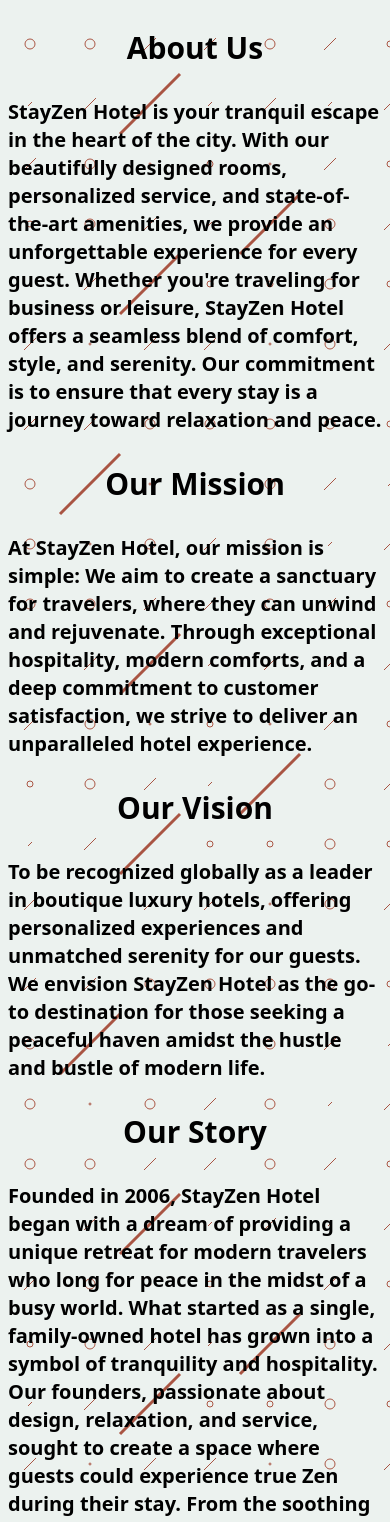
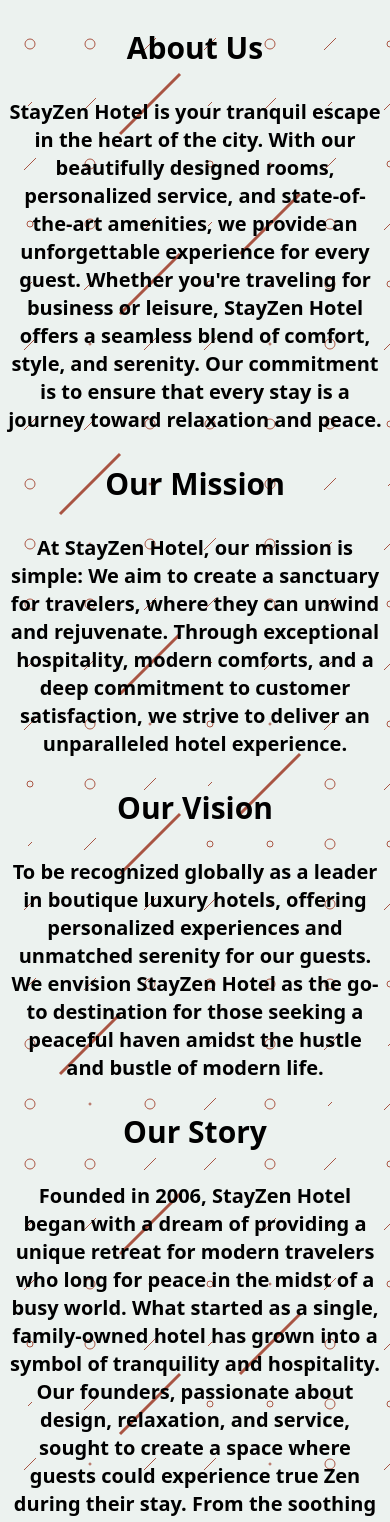
Before and after one commit to mahir-dhiyan/stayzen-hotel-booking-client, a React (Vite) app: page /aboutUs in a window 390 px wide. Shown: the part 166-1688 px from the top of the page. Built offline with nearby package versions, Linux system fonts and the light colour scheme; no server answers.

Commit message:
helmet added

```diff
--- a/src/pages/aboutUs/AboutUs.jsx
+++ b/src/pages/aboutUs/AboutUs.jsx
@@ -1,11 +1,10 @@
 import { Helmet } from "react-helmet-async";
 import AOS from 'aos';
-import 'aos/dist/aos.css'; // You can also use <link> for styles
-// ..
+import 'aos/dist/aos.css';
 AOS.init();
 const AboutUs = () => {
     return (
-        <div>
+        <div className="mb-4">
             <div className="bg-[#ECECF2] text-center mt-4 dark:bg-gray-300 p-4 rounded-3xl border-dashed border-2 border-[#C56652] ">
                 <h2 className="text-5xl font-semibold">About<span className="text-[#C56652]"> Us</span></h2>
             </div>
@@ -14,24 +13,24 @@
                     <title>About - StayZen</title>
                 </Helmet>
                 <h3 data-aos='zoom-in-down' className="text-3xl  font-bold text-center mt-6">About Us</h3>
-                <p data-aos='zoom-in-down' className="text-xl  font-bold">
+                <p data-aos='zoom-in-down' className="text-xl text-center font-bold">
                     StayZen Hotel is your tranquil escape in the heart of the city. With our beautifully designed rooms, personalized service, and state-of-the-art amenities, we provide an unforgettable experience for every guest. Whether you're traveling for business or leisure, StayZen Hotel offers a seamless blend of comfort, style, and serenity. Our commitment is to ensure that every stay is a journey toward relaxation and peace.
                 </p>
                 <h3 data-aos='zoom-in-down' className="text-3xl  font-bold text-center mt-6">Our Mission</h3>
-                <p data-aos='zoom-in-down' className="text-xl  font-bold">
+                <p data-aos='zoom-in-down' className="text-xl text-center font-bold">
                     At StayZen Hotel, our mission is simple:
                     We aim to create a sanctuary for travelers, where they can unwind and rejuvenate. Through exceptional hospitality, modern comforts, and a deep commitment to customer satisfaction, we strive to deliver an unparalleled hotel experience.
                 </p>
                 <h3 data-aos='zoom-in-down' className="text-3xl  font-bold text-center mt-6">Our Vision</h3>
-                <p data-aos='zoom-in-down' className="text-xl  font-bold">
+                <p data-aos='zoom-in-down' className="text-xl text-center font-bold">
                     To be recognized globally as a leader in boutique luxury hotels, offering personalized experiences and unmatched serenity for our guests. We envision StayZen Hotel as the go-to destination for those seeking a peaceful haven amidst the hustle and bustle of modern life.
                 </p>
                 <h3 data-aos='zoom-in-down' className="text-3xl  font-bold text-center mt-6">Our Story</h3>
-                <p data-aos='zoom-in-down' className="text-xl  font-bold">
+                <p data-aos='zoom-in-down' className="text-xl text-center font-bold">
                     Founded in 2006, StayZen Hotel began with a dream of providing a unique retreat for modern travelers who long for peace in the midst of a busy world. What started as a single, family-owned hotel has grown into a symbol of tranquility and hospitality. Our founders, passionate about design, relaxation, and service, sought to create a space where guests could experience true Zen during their stay. From the soothing color palettes in our rooms to the mindfulness-inspired decor, every detail is crafted to offer you a restful and memorable experience.
                 </p>
                 <h3 data-aos='zoom-in-down' className="text-3xl font-bold text-center mt-6">Our Values</h3>
-                <p data-aos='zoom-in-down' className="text-xl font-bold">
+                <p data-aos='zoom-in-down' className="text-xl  font-bold">
                     <ul className="space-y-5 list-disc">
                         <li className="text-xl font-bold"><span className="font-bold text-2xl">Excellence: </span>We are committed to providing top-tier services that exceed guest expectations.</li>
                         <li className="text-xl font-bold"><span className="font-bold text-2xl">Serenity: </span>We cultivate a peaceful and relaxing atmosphere to ensure your stay is a tranquil experience.</li>
--- a/src/pages/contactUs/ContactUs.jsx
+++ b/src/pages/contactUs/ContactUs.jsx
@@ -1,35 +1,42 @@
 import React from 'react';
 import { BsSendArrowDown } from "react-icons/bs";
-import txtUs from "../../assets/chat-svgrepo-com.svg"
+import txtUs from "../../assets/chat-svgrepo-com.svg";
+import AOS from 'aos';
+import 'aos/dist/aos.css';
+import { Helmet } from 'react-helmet-async';
+AOS.init();
 const ContactUs = () => {
     return (
         <div>
+             <Helmet>
+                    <title>Contact Us - StayZen</title>
+                </Helmet>
             <div className="bg-[#ECECF2] text-center mt-4 dark:bg-gray-300 p-4 rounded-3xl border-dashed border-2 border-[#C56652] ">
                 <h2 className="text-5xl font-semibold">Contact<span className="text-[#C56652]"> Us</span></h2>
             </div>
             <div>
 
                 <div className="container mx-auto p-4 pt-0 text-black dark:text-fuchsia-50 font-bold">
-                    <h3 className="text-4xl font-bold text-center mt-6">Get in Touch with Us</h3>
-                    <p className="text-xl text-center mt-4">
+                    <h3 data-aos='zoom-in-down' className="text-4xl font-bold text-center mt-6">Get in Touch with Us</h3>
+                    <p data-aos='zoom-in-down' className="text-xl text-center mt-4">
                         We are here to help you with any questions, bookings, or feedback related to your stay. Feel free to reach out to us, and we'll respond as quickly as possible.
                     </p>
                     {/*  */}
 
-                    <div className="text-center space-y-2 mt-6">
+                    <div data-aos='zoom-in-down' className="text-center space-y-2 mt-6">
                         <h4 className="text-3xl font-semibold">Our Location</h4>
 
                         <p className="text-lg">📍 StayZen 1234 Street Name, City, State, ZIP Code, Country</p>
 
                     </div>
-                    <div className="text-center space-y-2 mt-6">
+                    <div data-aos='zoom-in-down' className="text-center space-y-2 mt-6">
                         <h4 className="text-3xl font-semibold">Get in Touch</h4>
                         <p className="text-lg">Email: <a href="mailto:contact@realstate.com" className="text-blue-500">contact@realstate.com</a></p>
                         <p className="text-lg">Phone: <a href="tel:123-456-7890" className="text-blue-500">123-456-7890</a></p>
                     </div>
                 </div>
             </div>
-            <section className="bg-[#ECECF2] text-black rounded-3xl dark:text-fuchsia-50 dark:bg-gray-700  py-12 px-4 sm:px-6 lg:px-8">
+            <section data-aos='zoom-in-down' className="bg-[#ECECF2] text-black rounded-3xl dark:text-fuchsia-50 dark:bg-gray-700  py-12 px-4 sm:px-6 lg:px-8">
                 <div className="max-w-3xl mx-auto text-center">
                     <h2 className="text-3xl font-extrabold sm:text-4xl mb-2">
                         Drop Us a Message for Any Query.<br></br> We will get back to you.
```
